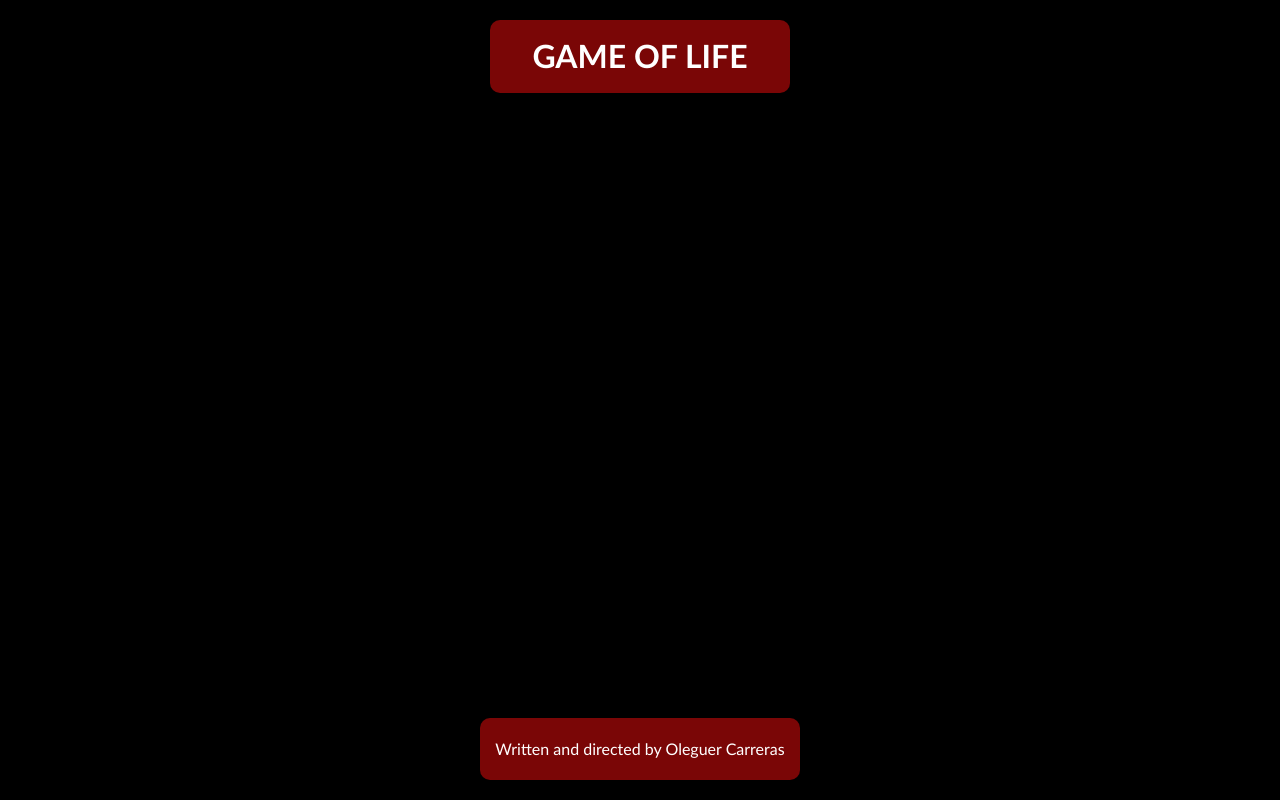
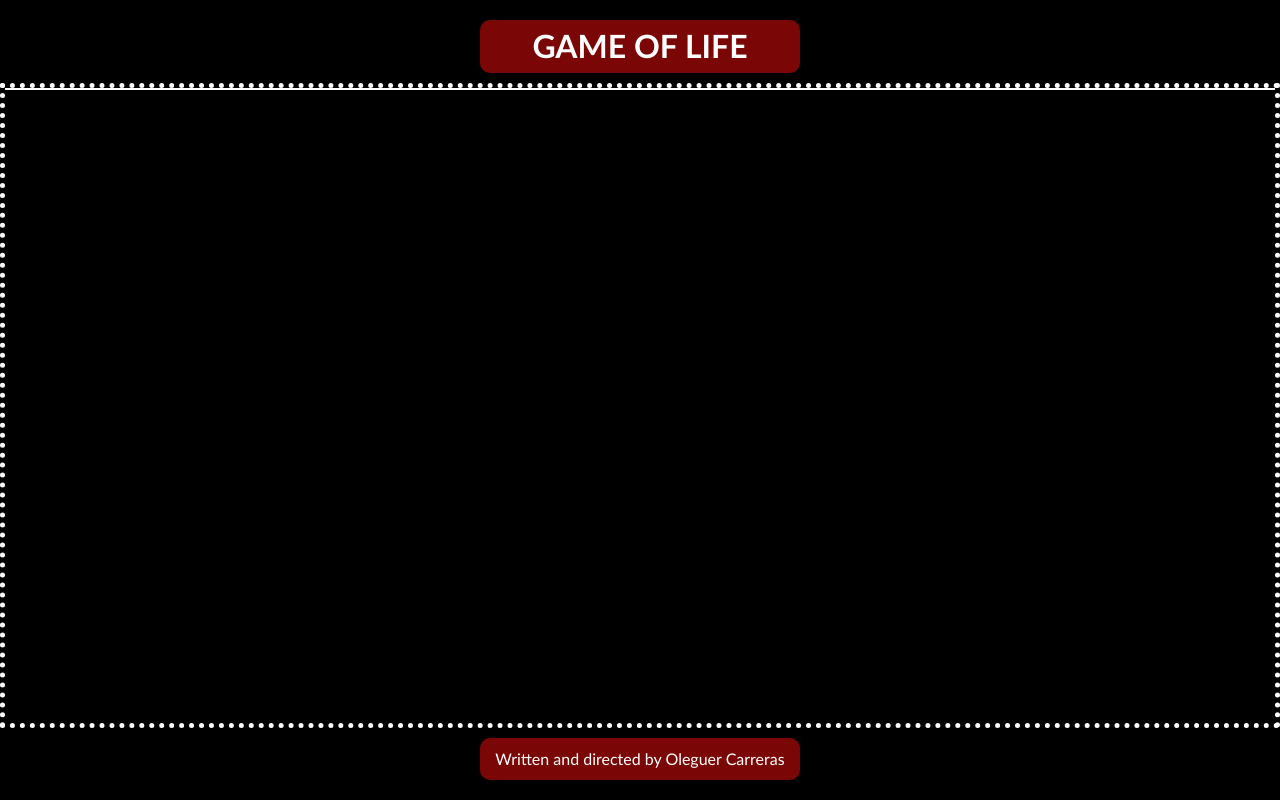
Before and after one commit to oleguerBDN/Game-Of-Life-ISDI-Week-2, a website: page src/index.html in a window 1280 px wide. Drawn offline with nearby package versions, Linux system fonts and the light colour scheme; files that its build step writes are made by us from their sources.

Commit message:
Added style to <main>, extends and variables files

```diff
--- /dev/null
+++ b/src/_extends.scss
@@ -0,0 +1,6 @@
+%header-footer {
+  min-width: 320px;
+  line-height: 10px;
+  text-align: center;
+  border-radius: 10px;
+}
--- a/src/_variables.scss
+++ b/src/_variables.scss
@@ -1 +1,4 @@
 $color-red: rgb(122, 6, 6);
+$color-letter: #fff;
+$font-family: "Trebuchet MS", "Lucida Sans Unicode", "Lucida Grande",
+  "Lucida Sans", Arial, sans-serif;
--- a/src/index.html
+++ b/src/index.html
@@ -9,7 +9,11 @@
   </head>
   <body>
     <header class="header"><h1>GAME OF LIFE</h1></header>
-    <main class="main"></main>
+    <main class="main">
+      <div class="container">
+        <!-- JS will be creating the game board here -->
+      </div>
+    </main>
     <footer class="footer">
       <p>Written and directed by Oleguer Carreras</p>
     </footer>
--- a/src/styles.scss
+++ b/src/styles.scss
@@ -1,4 +1,5 @@
 @import "variables";
+@import "extends";
 
 * {
   box-sizing: border-box;
@@ -15,26 +16,32 @@ body {
   margin: 0;
 
   .header {
-    color: #fff;
-    min-width: 300px;
+    @extend %header-footer;
+    color: $color-letter;
     background-color: $color-red;
-    line-height: 30px;
-    text-align: center;
-    border-radius: 10px;
+    font-family: $font-family;
     margin-top: 20px;
-    font-family: "Trebuchet MS", "Lucida Sans Unicode", "Lucida Grande",
-      "Lucida Sans", Arial, sans-serif;
   }
 
   .footer {
-    color: #fff;
-    min-width: 320px;
+    @extend %header-footer;
+    color: $color-letter;
     background-color: $color-red;
-    line-height: 30px;
-    text-align: center;
-    border-radius: 10px;
+    font-family: $font-family;
     margin-bottom: 20px;
-    font-family: "Trebuchet MS", "Lucida Sans Unicode", "Lucida Grande",
-      "Lucida Sans", Arial, sans-serif;
+  }
+
+  .main {
+    height: 100%;
+    width: 100%;
+    margin: 10px 20px;
+    border: 5px dotted $color-letter;
+
+    .container {
+      display: flex;
+      margin: 0;
+      padding: 0;
+      border: 1px solid $color-letter;
+    }
   }
 }
```
Also changed, not shown: 1 other file.
